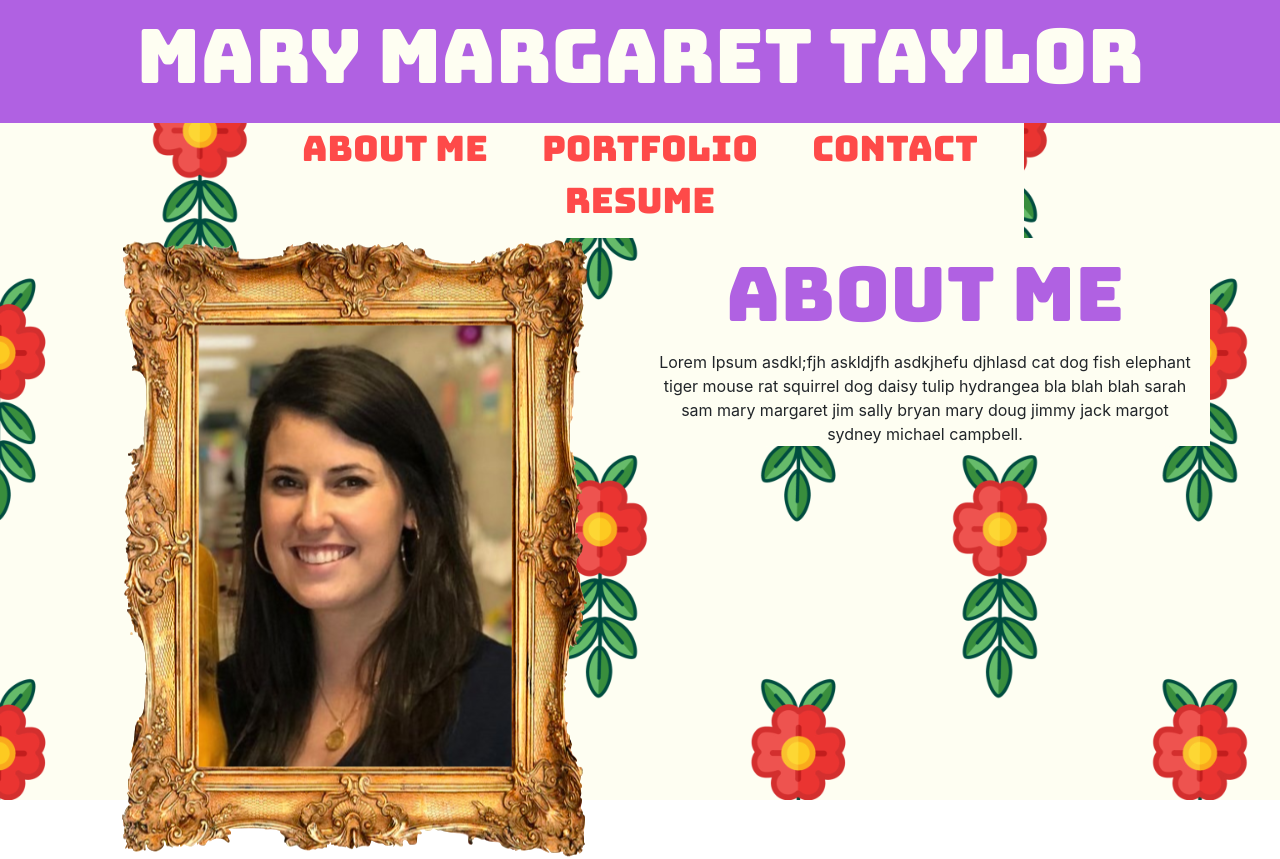
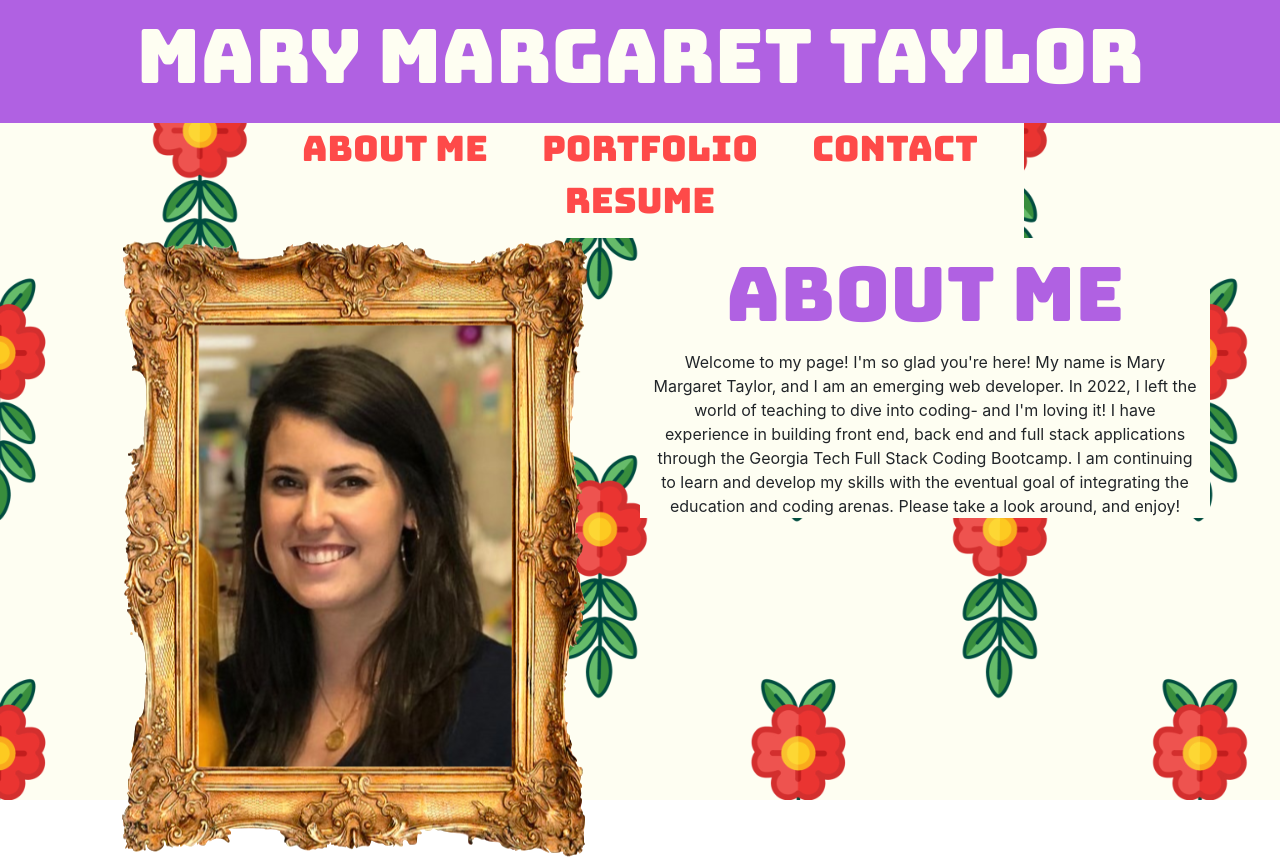
Before and after one commit to mmtaylor7/portfolio-react, a React (Create React App) app: page / in a window 1280 px wide. Shown: the top 859 px of the page. Built offline with nearby package versions, Linux system fonts and the light colour scheme.

Commit message:
about me text

```diff
--- a/src/pages/AboutMe/AboutMe.js
+++ b/src/pages/AboutMe/AboutMe.js
@@ -25,10 +25,14 @@ function AboutMe() {
           <Row sm={12}>
             <div className="about-text">
               <div className="about-text">
-                Lorem Ipsum asdkl;fjh askldjfh asdkjhefu djhlasd cat dog fish
-                elephant tiger mouse rat squirrel dog daisy tulip hydrangea bla
-                blah blah sarah sam mary margaret jim sally bryan mary doug
-                jimmy jack margot sydney michael campbell.
+                Welcome to my page! I'm so glad you're here! My name is Mary
+                Margaret Taylor, and I am an emerging web developer. In 2022, I
+                left the world of teaching to dive into coding- and I'm loving
+                it! I have experience in building front end, back end and full
+                stack applications through the Georgia Tech Full Stack Coding
+                Bootcamp. I am continuing to learn and develop my skills with
+                the eventual goal of integrating the education and coding
+                arenas. Please take a look around, and enjoy!
               </div>
               <div></div>
             </div>
```
